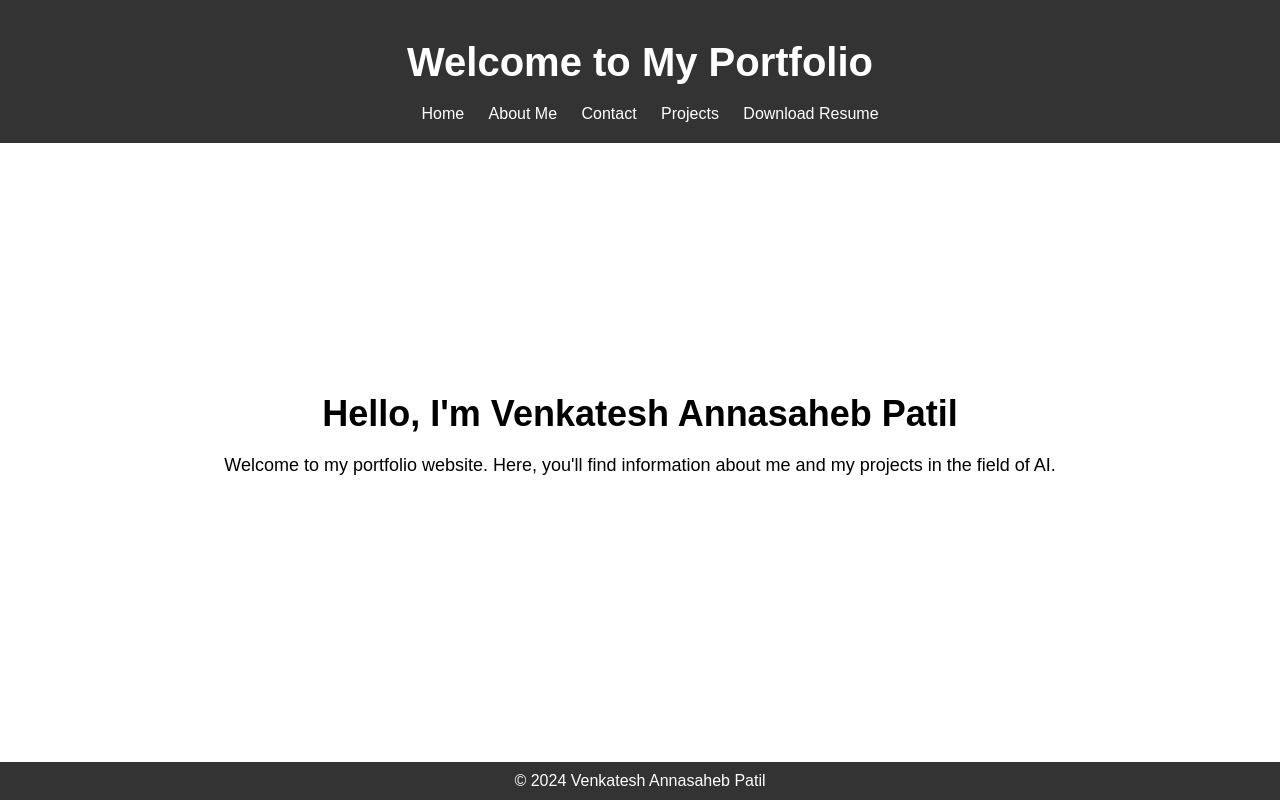
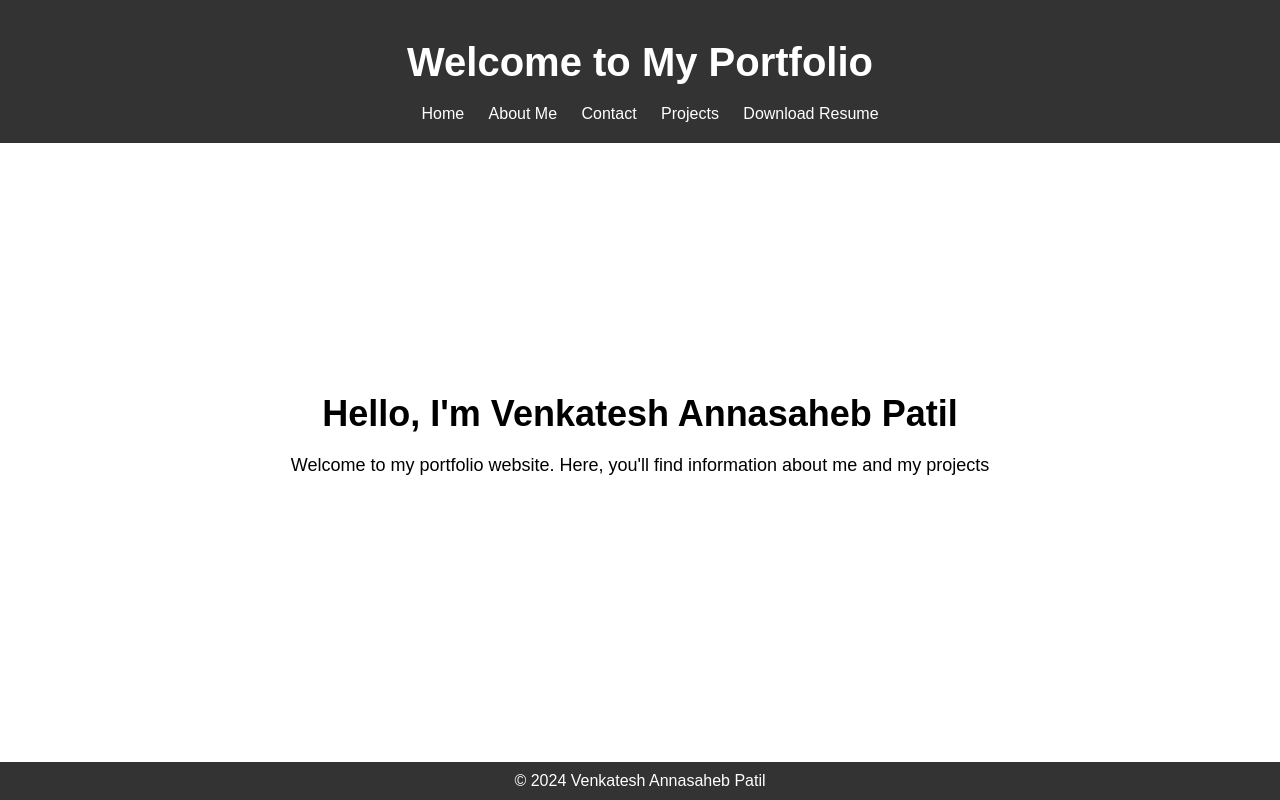
Before and after one commit to vickspatil/vickspatil.github.io, a plain HTML site: page index.html in a window 1280 px wide. Drawn offline with Linux system fonts and the light colour scheme; a script that the page names is missing.

Commit message:
Update index.html

```diff
--- a/index.html
+++ b/index.html
@@ -28,7 +28,7 @@
   <section class="hero">
     <div class="container2">
       <h2>Hello, I'm Venkatesh Annasaheb Patil</h2>
-      <p>Welcome to my portfolio website. Here, you'll find information about me and my projects in the field of AI.</p>
+      <p>Welcome to my portfolio website. Here, you'll find information about me and my projects</p>
     </div>
   </section>
 
```
